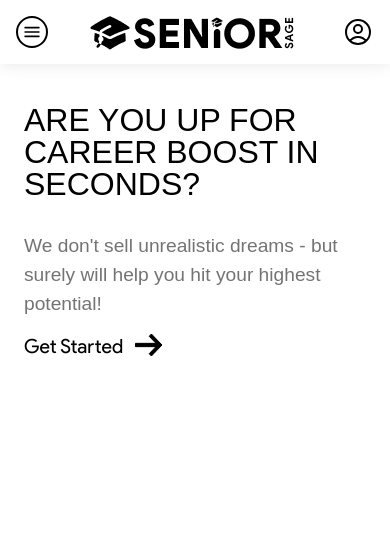
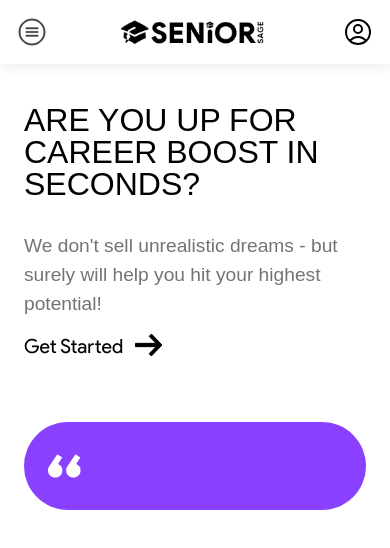
Before and after one commit to AroraKaran19/seniorsage-revamped, a Next.js app: page / in a window 390 px wide. Shown: the top 548 px of the page. Built offline with nearby package versions, Linux system fonts and the light colour scheme; a web font is replaced by a local one.

Commit message:
Minor Fixes

```diff
--- a/app/components/Home/Home.css
+++ b/app/components/Home/Home.css
@@ -1,21 +1,21 @@
 /* Home CSS */
 
-.hero-section .hero-section-1 .hero-section-left p {
+.hero-section .hero-section-header .hero-section-left p {
   font-family: "Product Sans Black Regular", sans-serif;
   font-size: clamp(2rem, 5vw, 5rem);
 }
 
-.hero-section .hero-section-1 .hero-section-right p {
+.hero-section .hero-section-header .hero-section-right p {
   font-family: "Product Sans Light Italic", sans-serif;
   font-size: clamp(1.2rem, 3vw, 2rem);
 }
 
-.hero-section .hero-section-1 .hero-section-right .get-started-btn {
+.hero-section .hero-section-header .hero-section-right .get-started-btn {
   font-family: "Product Sans Regular", sans-serif;
   font-size: clamp(0.5rem, 5vw, 1.5rem);
 }
 
-.hero-section .hero-section-1 .hero-section-right .get-started-btn:hover path {
+.hero-section .hero-section-header .hero-section-right .get-started-btn:hover path {
   d: path(
     "M0 9.35772H50.9956L44.2001 2.29941L46.4134 0L57 11L46.4134 22L44.2001 19.7006L50.9956 12.6423H0V9.35772Z"
   );
--- a/app/components/Home/HomeHeroSection.tsx
+++ b/app/components/Home/HomeHeroSection.tsx
@@ -5,9 +5,11 @@ import HomeHeroSectionServiceCards from "./components/HomeHeroSectionServiceCard
 const HomeHeroSection = () => {
   return (
     <>
-      <div className="hero-section w-full flex flex-col pt-28 px-[8.125rem] sm:pt-10 sm:px-6">
-        <div className="hero-section-1 w-full flex gap-3 sm:flex-col sm:gap-8">
+      <div className="hero-section w-full flex flex-col pt-28 px-[8.125rem] gap-[6.313rem] sm:gap-16 sm:pt-10 sm:px-6">
+        <div className="hero-section-header w-full flex gap-3 sm:flex-col sm:gap-8">
           <HomeHeroSectionHeader />
+        </div>
+        <div className="hero-section-service-cards w-full flex items-stretch gap-[3.2rem] pb-24 select-none sm:flex-col" draggable={false}>
           <HomeHeroSectionServiceCards />
         </div>
       </div>
--- a/app/components/Home/components/GetStartedBtn.tsx
+++ b/app/components/Home/components/GetStartedBtn.tsx
@@ -1,16 +1,23 @@
 "use client";
-import React from "react";
+import React, { useEffect } from "react";
 
 const GetStartedBtn = () => {
 
 	const navigate = () => {
     const navbar = document.querySelector(".navbar")?.clientHeight || 0;
-    const section = document.querySelector(".service-cards")?.clientHeight || 0;
+    const section = document.querySelector(".hero-section-service-cards")?.clientHeight || 0;
     window.scrollTo({
       top: section - (navbar + 20),
       behavior: "smooth",
     });
   };
+
+  useEffect(() => {
+    window.scrollTo({
+      top: 0,
+      behavior: "smooth",
+    });
+  }, []);
 
   return (
     <div
--- a/app/components/Home/components/HomeHeroSectionHeader.tsx
+++ b/app/components/Home/components/HomeHeroSectionHeader.tsx
@@ -6,7 +6,7 @@ const HomeHeroSectionHeader = () => {
   return (
     <>
       <div className="hero-section-left flex-1">
-        <p className="uppercase leading-none select-none">
+        <p className="uppercase leading-none select-none break-words">
           Are you up for career boost in seconds?
         </p>
       </div>
--- a/app/components/Home/components/HomeHeroSectionServiceCards.tsx
+++ b/app/components/Home/components/HomeHeroSectionServiceCards.tsx
@@ -1,9 +1,33 @@
-import React from 'react'
+import React from "react";
 
 const HomeHeroSectionServiceCards = () => {
   return (
-    <div className="service-cards"></div>
-  )
-}
+    <>
+      <div className="service-card service-card-1 flex-1 h-[31.375rem] rounded-[3rem] pt-24 bg-[#EADEFE] sm:pt-0">
+        <div className="service-card-1-inner flex flex-col h-full w-full rounded-[2.8rem] bg-[#8941FF] py-[3.75rem] px-[3.25rem] sm:py-[2rem] sm:px-[1.5rem]">
+          <div className="double-quotes w-full">
+            <svg
+              className="h-9 sm:h-6"
+              viewBox="0 0 51 37"
+              fill="none"
+              xmlns="http://www.w3.org/2000/svg"
+            >
+              <path
+                d="M21.888 5.29596L15.36 15.28C17.3227 15.9626 18.944 17.2 20.224 18.992C21.504 20.6986 22.144 22.7893 22.144 25.264C22.144 28.336 21.0773 30.9813 18.944 33.2C16.8107 35.3333 14.208 36.4 11.136 36.4C8.064 36.4 5.41867 35.3333 3.2 33.2C1.06667 30.9813 0 28.336 0 25.264C0 23.6426 0.256 22.192 0.768 20.912C1.36533 19.632 2.176 18.2666 3.2 16.816L14.336 0.303955L21.888 5.29596ZM49.92 5.29596L43.392 15.28C45.3547 15.9626 46.976 17.2 48.256 18.992C49.536 20.6986 50.176 22.7893 50.176 25.264C50.176 28.336 49.1093 30.9813 46.976 33.2C44.8427 35.3333 42.24 36.4 39.168 36.4C36.096 36.4 33.4507 35.3333 31.232 33.2C29.0987 30.9813 28.032 28.336 28.032 25.264C28.032 23.6426 28.288 22.192 28.8 20.912C29.3973 19.632 30.208 18.2666 31.232 16.816L42.368 0.303955L49.92 5.29596Z"
+                fill="white"
+              />
+            </svg>
+          </div>
+        </div>
+      </div>
+      <div className="service-card service-card-2 flex-1 h-[31.375rem] rounded-[3rem] bg-blue-800">
+        <div className="service-card-1-inner flex flex-col w-full rounded-[2.8rem] bg-white"></div>
+      </div>
+      <div className="service-card service-card-3 flex-1 h-[31.375rem] rounded-[3rem] bg-green-800">
+        <div className="service-card-1-inner flex flex-col w-full rounded-[2.8rem] bg-white"></div>
+      </div>
+    </>
+  );
+};
 
-export default HomeHeroSectionServiceCards
+export default HomeHeroSectionServiceCards;
--- a/app/components/common/Navbar/NavLinks.tsx
+++ b/app/components/common/Navbar/NavLinks.tsx
@@ -49,13 +49,23 @@ const NavLinks = ({
   const router = useRouter();
 
   const handleNavClick = (mobile?: boolean, href?: string) => {
-    if (url === currentPath) return;
+    if (url === currentPath) {
+      window.scrollTo({
+        top: 0,
+        behavior: "smooth",
+      });
+      return;
+    };
     if (subMenu && !mobile) {
       setSubMenuOpen(!subMenuOpen);
     } else {
       if (mobileWrapper) {
         mobileWrapper(false); // Closes the mobile menu
       }
+      window.scrollTo({
+        top: 0,
+        behavior: "smooth",
+      });
       router.push(href || url);
     }
   };
@@ -81,7 +91,7 @@ const NavLinks = ({
         currentPath === url || "/" + currentPath.split("/")[1] === url
           ? "text-black"
           : "text-black/30"
-      } ${classValue}`}
+      } ${bgImage ? "rounded-2xl" : ""} ${classValue}`}
       draggable={false}
       style={{
         ...(bgImage
@@ -89,6 +99,7 @@ const NavLinks = ({
               backgroundImage: `url(${bgImage})`,
               backgroundSize: "cover",
               backgroundPosition: "center",
+              borderBottom: "0px",
             }
           : {}),
         ...(textShadow && windowWidth < 768
--- a/app/components/common/Navbar/Navbar.tsx
+++ b/app/components/common/Navbar/Navbar.tsx
@@ -108,7 +108,7 @@ const Navbar = () => {
           <div
             className={`menu-container bg-white w-[70vw] absolute top-0 h-screen z-[1002] ${
               menuOpen && "open"
-            } flex flex-col gap-4 rounded-2xl`}
+            } flex flex-col gap-4 rounded-tr-2xl rounded-br-2xl`}
           >
             <div className="menu-header w-full h-16 flex justify-center items-center pl-14 pr-6 border-b-[1px]">
               <img src="/SeniorSage Logo.webp" alt="SeniorSage" loading="lazy" />
@@ -123,7 +123,7 @@ const Navbar = () => {
                 />
               ))}
             </div>
-            <div className="menu-footer w-full h-16 flex justify-center items-center">
+            <div className="menu-footer w-full flex justify-center items-center">
               <div className="authentication-wrapper h-full w-fit flex justify-center items-center rounded-full bg-black hover:bg-black/80 text-white cursor-pointer">
                 <span>Register</span>
               </div>
@@ -140,20 +140,23 @@ const Navbar = () => {
             <svg
               xmlns="http://www.w3.org/2000/svg"
               fill="none"
-              viewBox="0 0 24 24"
-              strokeWidth={2}
+              viewBox={`${!menuOpen ? "0 0 128 128" : "0 0 24 24"}`}
+              strokeWidth={1}
               stroke="currentColor"
               className={`menu-btn size-8 hover:cursor-pointer text-black ${
-                menuOpen ? "z-[1003]" : "border-2 border-black rounded-full p-1"
+                menuOpen ? "z-[1003]" : ""
               }`}
               onClick={() => toggleMenu()}
             >
               {!menuOpen ? (
-                <path
-                  strokeLinecap="round"
-                  strokeLinejoin="round"
-                  d="M3.75 6.75h16.5 M3.75 12h16.5 m-16.5 5.25h16.5"
-                />
+                <>
+                 <path fill="#fff" d="M64 14A50 50 0 1 0 64 114A50 50 0 1 0 64 14Z"/>
+        <path fill="#444b54" d="M64,117c-29.2,0-53-23.8-53-53s23.8-53,53-53s53,23.8,53,53S93.2,117,64,117z M64,17c-25.9,0-47,21.1-47,47s21.1,47,47,47s47-21.1,47-47S89.9,17,64,17z"/>
+        <path fill="#444b54" d="M86.5 52h-45c-1.7 0-3-1.3-3-3s1.3-3 3-3h45c1.7 0 3 1.3 3 3S88.2 52 86.5 52zM86.5 67h-45c-1.7 0-3-1.3-3-3s1.3-3 3-3h45c1.7 0 3 1.3 3 3S88.2 67 86.5 67z"/>
+        <g>
+            <path fill="#444b54" d="M86.5,82h-45c-1.7,0-3-1.3-3-3s1.3-3,3-3h45c1.7,0,3,1.3,3,3S88.2,82,86.5,82z"/>
+        </g>
+                </>
               ) : (
                 <>
                   <path
@@ -170,7 +173,7 @@ const Navbar = () => {
             <img
               src="/SeniorSage Logo.webp"
               alt="SeniorSage"
-              className="min-h-9 min-w-36 cursor-pointer "
+              className="min-w-36 cursor-pointer "
               onClick={() => window.location.replace("/")}
               draggable={false}
             />
--- a/app/globals.css
+++ b/app/globals.css
@@ -63,7 +63,7 @@
   right: 0;
   transition: all 0.5s ease-in-out;
   /* animation: slideFadeDown 0.5s ease-in-out forwards; */
-  box-shadow: 0 0 1rem rgba(0, 0, 0, 0.1);
+  box-shadow: 0 0 2rem rgba(0, 0, 0, 0.3);
   will-change: scroll-position;
 }
 
@@ -126,6 +126,10 @@
   }
 }
 
+.navbar .main-nav .logo-box img {
+  height: clamp(1.875rem, 5vw, 2.625rem);
+}
+
 .navbar .main-nav .nav-links {
   padding: clamp(0.25rem, 5vw, 0.5rem) clamp(0.5rem, 5vw, 1.5rem);
 }
@@ -164,6 +168,9 @@
   .navbar {
     box-shadow: 0 0 1rem rgba(0, 0, 0, 0.1);
   }
+  .navbar .authentication-wrapper {
+    padding: clamp(2px, 5vw, 0.5rem) clamp(2rem, 5vw, 3rem);
+  }
   .navbar .main-nav .authentication-wrapper {
     padding: 0;
   }
```
Also changed, not shown: public/DoubleQuotes.svg (added).
